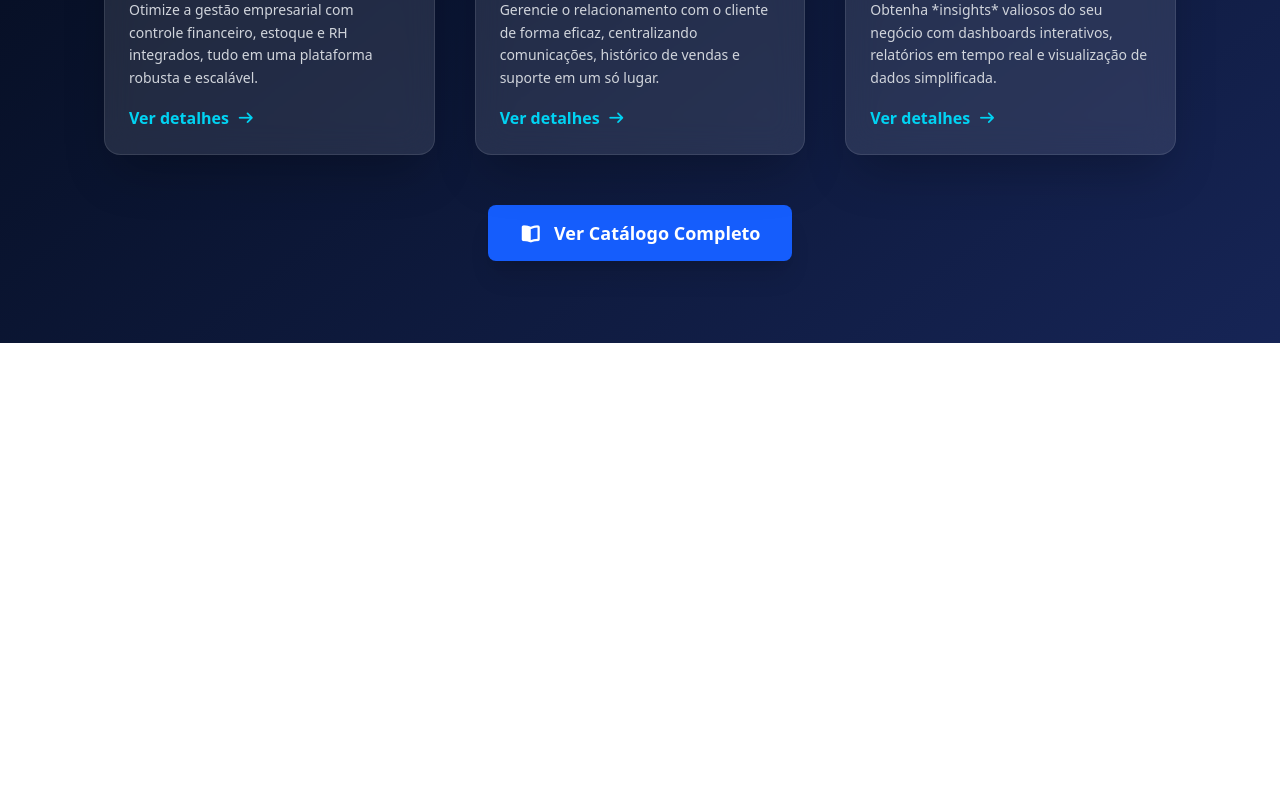
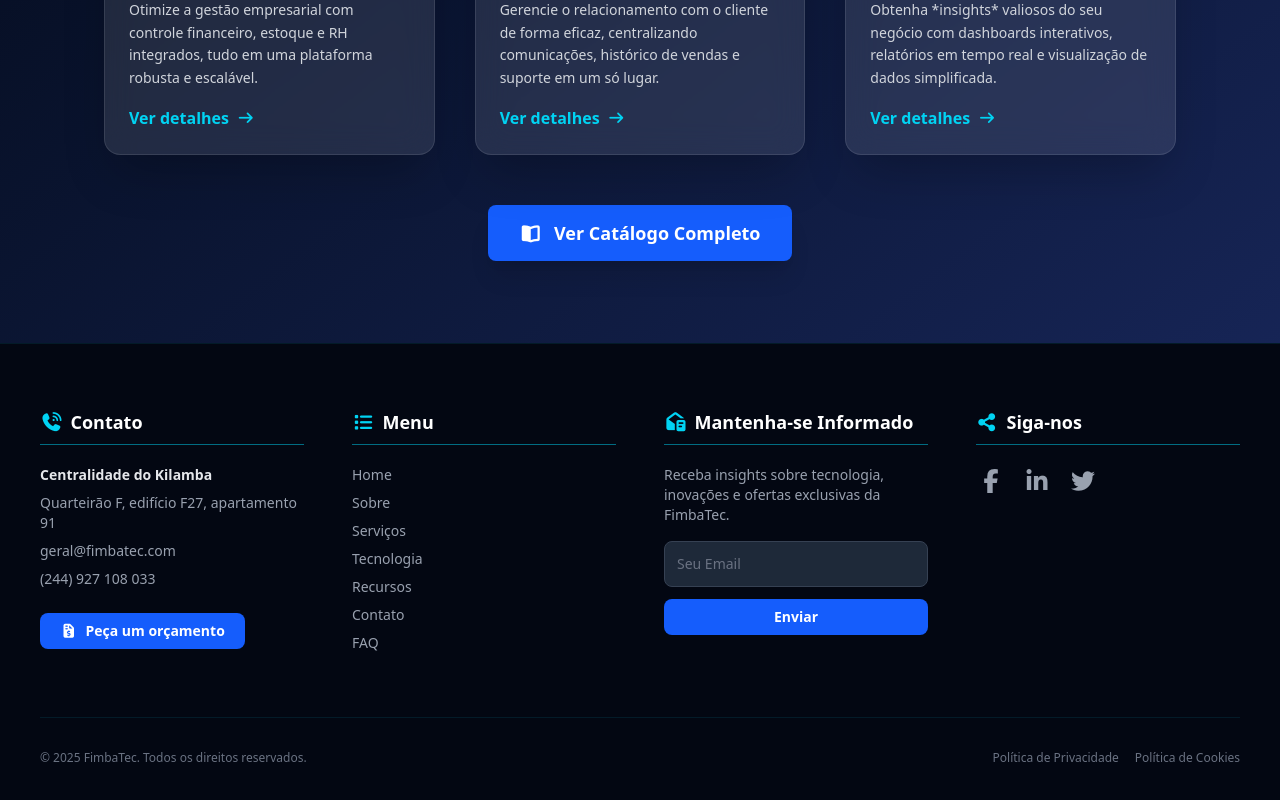
Before and after one commit to nsimba-afonso-nwayami/fimbatech, a React (Vite) app: page / in a window 1280 px wide. Shown: the part 3151-3951 px from the top of the page. Before the commit the page ends 3494 px from the top, so only its background shows below. Built offline with nearby package versions, Linux system fonts and the light colour scheme.

Commit message:
Rodapé concluído

```diff
--- a/src/components/footer/Footer.jsx
+++ b/src/components/footer/Footer.jsx
@@ -2,7 +2,144 @@ import { Link } from "react-router-dom";
 
 export default function Footer() {
   return (
-    <div>
-    </div>
+    <footer className="bg-gray-950 text-white border-t border-cyan-400/10">
+      <div className="max-w-7xl mx-auto px-6 md:px-10 py-16">
+
+        {/* Grid Principal do Rodapé */}
+        <div className="grid grid-cols-1 md:grid-cols-4 gap-12 text-sm">
+
+          {/* Coluna 1: Contato */}
+          <div>
+            <h3 className="text-lg font-bold mb-5 text-white border-b border-cyan-400/50 pb-2">
+              <i className="fa-solid fa-phone-volume mr-2 text-cyan-400"></i>
+              Contato
+            </h3>
+            <address className="not-italic space-y-2 text-gray-400">
+              <p className="font-semibold text-gray-200">Centralidade do Kilamba</p>
+              <p>Quarteirão F, edifício F27, apartamento 91</p>
+              <p>
+                <a href="mailto:geral@fimbatec.com" className="hover:text-cyan-400 transition">
+                  geral@fimbatec.com
+                </a>
+              </p>
+              <p>
+                <a href="tel:+244927108033" className="hover:text-cyan-400 transition">
+                  (244) 927 108 033
+                </a>
+              </p>
+            </address>
+            <div className="mt-6">
+              <Link
+                to="#orcamento"
+                className="inline-block bg-blue-600 px-5 py-2 rounded-lg text-white font-semibold hover:bg-blue-700 transition text-center cursor-pointer" >
+                <i className="fa-solid fa-file-invoice-dollar mr-2"></i>
+                Peça um orçamento
+              </Link>
+            </div>
+          </div>
+
+          {/* Coluna 2: Menu de Navegação - VERSÃO TRADICIONAL */}
+          <div>
+            <h3 className="text-lg font-bold mb-5 text-white border-b border-cyan-400/50 pb-2">
+              <i className="fa-solid fa-list mr-2 text-cyan-400"></i>
+              Menu
+            </h3>
+            <div className="flex flex-col space-y-2">
+
+              <Link to="/" className="text-gray-400 hover:text-cyan-400 transition">
+                Home
+              </Link>
+
+              <Link to="#sobre" className="text-gray-400 hover:text-cyan-400 transition">
+                Sobre
+              </Link>
+
+              <Link to="#servicos" className="text-gray-400 hover:text-cyan-400 transition">
+                Serviços
+              </Link>
+
+              <Link href="#tecnologia" className="text-gray-400 hover:text-cyan-400 transition">
+                Tecnologia
+              </Link>
+
+              <Link to="#recursos" className="text-gray-400 hover:text-cyan-400 transition">
+                Recursos
+              </Link>
+
+              <Link to="#contato" className="text-gray-400 hover:text-cyan-400 transition">
+                Contato
+              </Link>
+
+              <Link to="#faq" className="text-gray-400 hover:text-cyan-400 transition">
+                FAQ
+              </Link>
+            </div>
+          </div>
+
+          {/* Coluna 3: Mantenha-se Informado (Newsletter) */}
+          {/* AJUSTE AQUI: Removido o col-span-2 para mobile */}
+          <div className="md:col-span-1">
+            <h3 className="text-lg font-bold mb-5 text-white border-b border-cyan-400/50 pb-2">
+              <i className="fa-solid fa-envelope-open-text mr-2 text-cyan-400"></i>
+              Mantenha-se Informado
+            </h3>
+            <p className="text-gray-400 mb-4">
+              Receba insights sobre tecnologia, inovações e ofertas exclusivas da FimbaTec.
+            </p>
+            {/* Formulário (Estático) */}
+            <form onSubmit={(e) => e.preventDefault()} className="flex flex-col space-y-3">
+              <input
+                type="email"
+                placeholder="Seu Email"
+                className="p-3 rounded-lg bg-gray-800 border border-gray-700 text-white placeholder-gray-500 focus:ring-cyan-400 focus:border-cyan-400 transition"
+                aria-label="Email para Newsletter"
+                required
+              />
+              <button
+                type="submit"
+                className="bg-blue-600 px-5 py-2 rounded-lg text-white font-semibold hover:bg-blue-700 transition text-center cursoor-pointer">
+                Enviar
+              </button>
+            </form>
+          </div>
+
+          {/* Coluna 4: Siga-nos */}
+          <div>
+            <h3 className="text-lg font-bold mb-5 text-white border-b border-cyan-400/50 pb-2">
+              <i className="fa-solid fa-share-nodes mr-2 text-cyan-400"></i>
+              Siga-nos
+            </h3>
+            <div className="flex space-x-4 text-2xl">
+              <a href="#" aria-label="Facebook" className="text-gray-400 hover:text-cyan-400 transition">
+                <i className="fab fa-facebook-f"></i>
+              </a>
+              <a href="#" aria-label="LinkedIn" className="text-gray-400 hover:text-cyan-400 transition">
+                <i className="fab fa-linkedin-in"></i>
+              </a>
+              <a href="#" aria-label="Twitter" className="text-gray-400 hover:text-cyan-400 transition">
+                <i className="fab fa-twitter"></i>
+              </a>
+            </div>
+          </div>
+        </div>
+
+        {/* Linha de Copyright e Políticas */}
+        <div className="mt-16 pt-8 border-t border-cyan-400/10 text-center md:text-left text-xs text-gray-500">
+          <div className="md:flex justify-between items-center">
+            <p className="mb-2 md:mb-0">
+              &copy; 2025 FimbaTec. Todos os direitos reservados.
+            </p>
+            <div className="space-x-4">
+              <Link to="/politica-de-privacidade" className="hover:text-cyan-400 transition">
+                Política de Privacidade
+              </Link>
+              <Link to="/politica-de-cookies" className="hover:text-cyan-400 transition">
+                Política de Cookies
+              </Link>
+            </div>
+          </div>
+        </div>
+      </div>
+    </footer>
   );
 }
```
